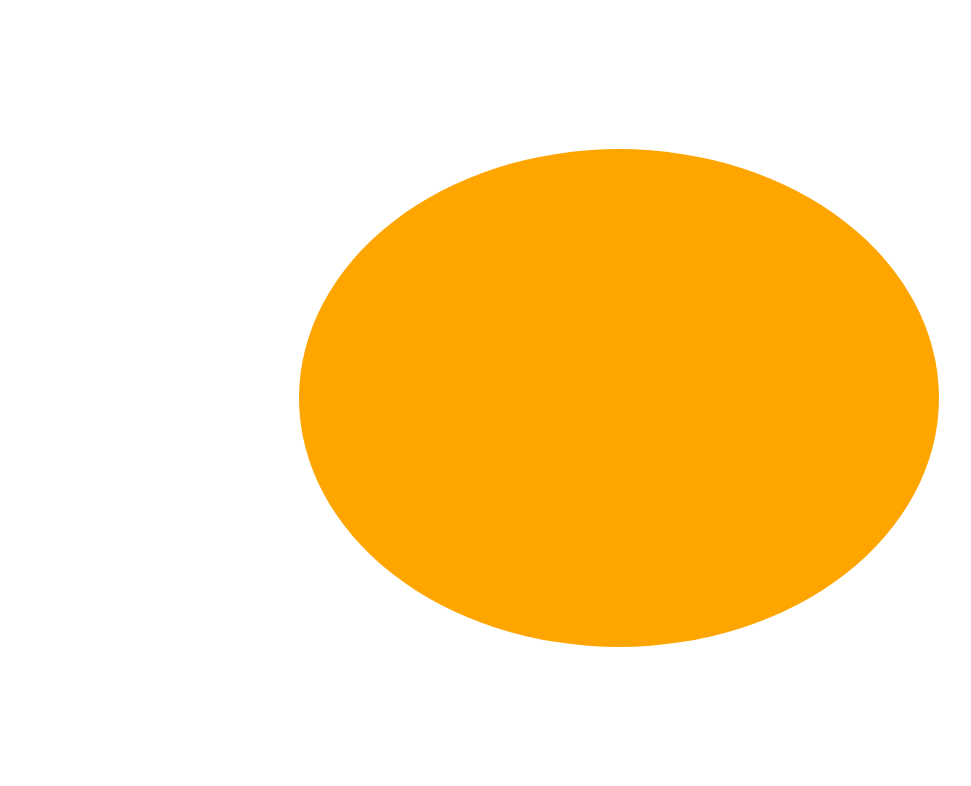
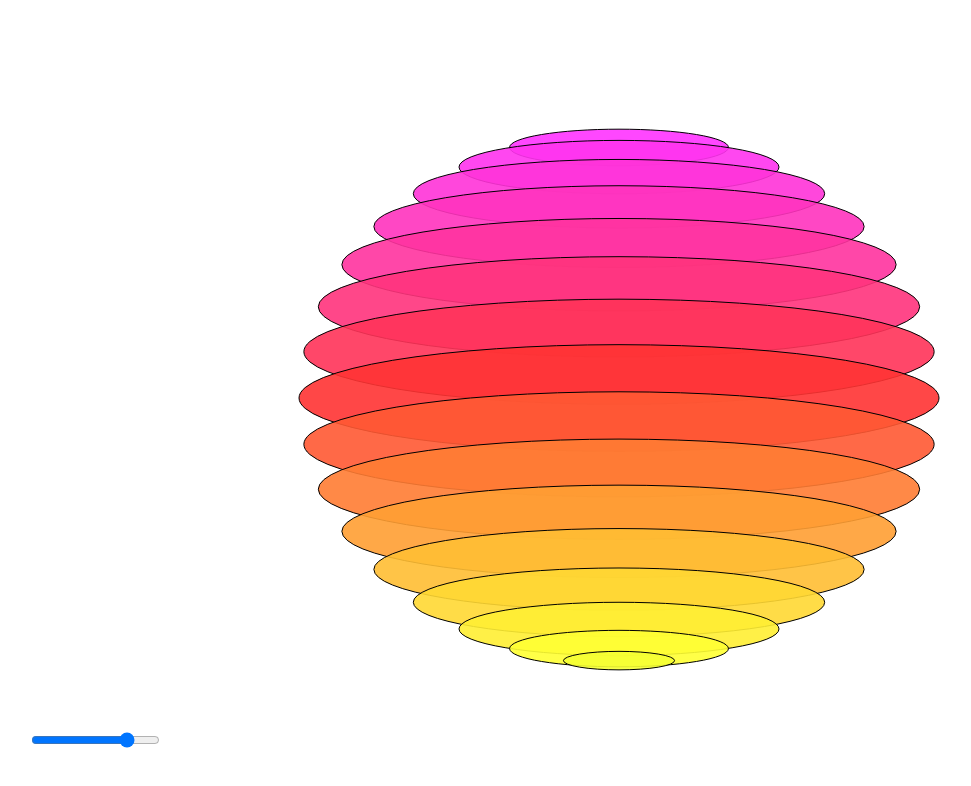
Before and after one commit to UNFelix/circles, a plain HTML site: page index.html in a window 1280 px wide. Shown: the whole page, without its empty margins (21-992 px from the left). Drawn offline with Linux system fonts and the light colour scheme.

Commit message:
circle with colors can move

```diff
--- a/canvas-funcs.js
+++ b/canvas-funcs.js
@@ -18,9 +18,10 @@ export const drawEllipse = (
 ) => {
   const ctx = canvas.getContext("2d");
   ctx.beginPath();
-  ctx.ellipse(centerX, centerY, radiusX, radiusY, 0, 0, 2 * Math.PI);
+  ctx.ellipse(centerX, centerY, radiusX, Math.abs(radiusY), 0, 0, 2 * Math.PI);
   ctx.fillStyle = color;
   ctx.fill();
+  ctx.stroke();
 };
 
 export const drawTiltedCircle = (canvas, center, radius, tilt, color) => {
--- a/main.css
+++ b/main.css
@@ -1,3 +1,9 @@
 body {
   margin: 0;
 }
+
+input[type="range"] {
+  position: absolute;
+  bottom: 50px;
+  left: 50px;
+}
--- a/main.js
+++ b/main.js
@@ -1,26 +1,81 @@
 import { adaptCanvas, getCenter, drawTiltedCircle } from "./canvas-funcs.js";
 
 const canvas = document.createElement("canvas");
-document.body.append(canvas);
+const tiltRange = document.createElement("input");
+tiltRange.type = "range";
+tiltRange.min = "-90";
+tiltRange.max = "90";
+document.body.append(canvas, tiltRange);
+
+let tilt = 15;
+
+tiltRange.onchange = () => {
+  tilt = +tiltRange.value;
+  const ctx = canvas.getContext("2d");
+  ctx.clearRect(0, 0, canvas.width, canvas.height);
+  drawLatitudes(tilt);
+  console.log(tilt);
+};
+
+canvas.onmousemove = (e) => {
+  tilt = (e.offsetY % 180) - 90;
+  const ctx = canvas.getContext("2d");
+  ctx.clearRect(0, 0, canvas.width, canvas.height);
+  drawLatitudes(tilt);
+};
 
 adaptCanvas(canvas);
 window.onresize = () => {
   adaptCanvas(canvas);
-  drawEquator();
+  drawLatitudes(tilt);
 };
 
 const equator = { radius: 6378.137, color: "orange" };
+const latitudes = [];
 
-const drawEquator = () => {
+const degToRad = (angle) => (angle * Math.PI) / 180;
+const calcLatitudeRadius = (angle) =>
+  equator.radius * Math.cos(degToRad(angle));
+const calcLatitudeHeight = (angle) =>
+  equator.radius * Math.sin(degToRad(angle));
+
+for (let i = -80; i <= 80; i += 10) {
+  const height = calcLatitudeHeight(i);
+  latitudes.push({
+    radius: calcLatitudeRadius(i),
+    height,
+    color: `hsla(${height / 100}, 100%, 60%, .9)`,
+  });
+}
+window.latitudes = latitudes;
+
+// const drawEquator = () => {
+//   const canvasSpace = equator.radius * 4;
+//   const pxSpace = canvasSpace / canvas.width;
+
+//   drawTiltedCircle(
+//     canvas,
+//     getCenter(canvas),
+//     equator.radius / pxSpace,
+//     70,
+//     equator.color
+//   );
+// };
+const drawLatitudes = (tilt) => {
   const canvasSpace = equator.radius * 4;
   const pxSpace = canvasSpace / canvas.width;
 
-  drawTiltedCircle(
-    canvas,
-    getCenter(canvas),
-    equator.radius / pxSpace,
-    70,
-    equator.color
-  );
+  latitudes[tilt > 0 ? "reduce" : "reduceRight"]((_, latitude) => {
+    const center = getCenter(canvas);
+    center.y += ((latitude.height / pxSpace) * (90 - Math.abs(tilt))) / 90;
+
+    drawTiltedCircle(
+      canvas,
+      center,
+      latitude.radius / pxSpace,
+      tilt,
+      latitude.color
+    );
+  });
 };
-drawEquator();
+drawLatitudes(tilt);
```
